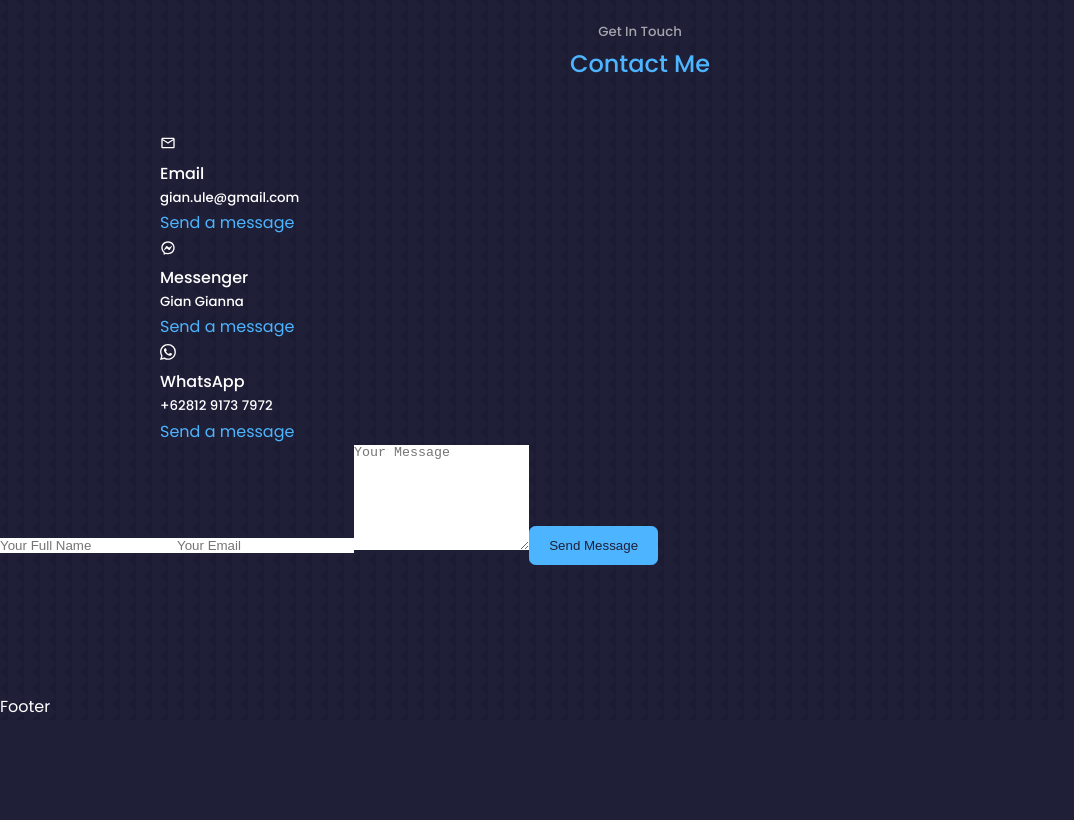
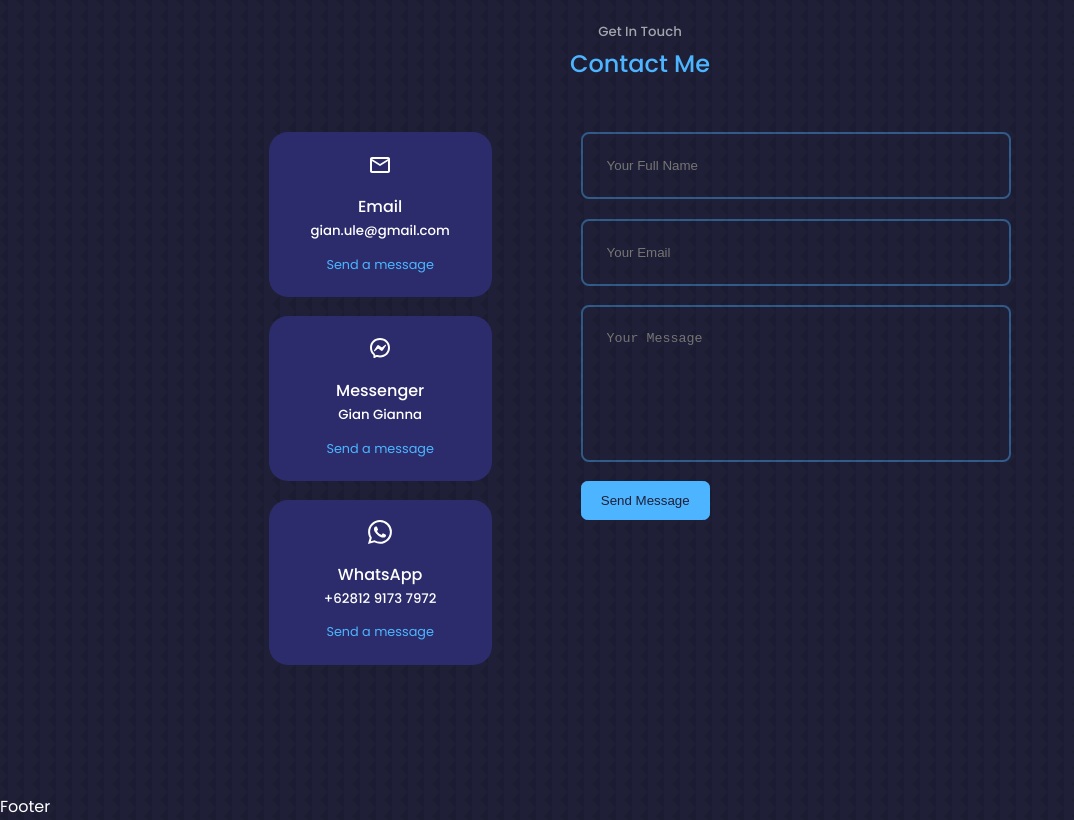
Before and after one commit to giangianna/react-portfolio-website-1, a React (Create React App) app: page / in a window 1280 px wide. Shown: the part 4520-5340 px from the top of the page, without its empty margins (0-1074 px from the left). Before the commit the page ends 5240 px from the top, so only its background shows below. Built offline with nearby package versions, Linux system fonts and the light colour scheme.

Commit message:
Contact Component CSS

```diff
--- a/src/components/contact/Contact.jsx
+++ b/src/components/contact/Contact.jsx
@@ -13,37 +13,49 @@
       <div className="container contact__container">
         <div className="contact__options">
           <article className="contact__option">
-            <MdOutlineEmail />
+            <MdOutlineEmail className="contact__option-icon" />
             <h4>Email</h4>
             <h5>gian.ule@gmail.com</h5>
-            <a href="mailto:gian.ule@gmail.com" target="_blank">
+            <a
+              href="mailto:gian.ule@gmail.com"
+              target="_blank"
+              rel="noreferrer"
+            >
               Send a message
             </a>
           </article>
           <article className="contact__option">
-            <RiMessengerLine />
+            <RiMessengerLine className="contact__option-icon" />
             <h4>Messenger</h4>
             <h5>Gian Gianna</h5>
-            <a href="https://m.me/junot.schmitt" target="_blank">
+            <a
+              href="https://m.me/junot.schmitt"
+              target="_blank"
+              rel="noreferrer"
+            >
               Send a message
             </a>
           </article>
           <article className="contact__option">
-            <BsWhatsapp />
+            <BsWhatsapp className="contact__option-icon" />
             <h4>WhatsApp</h4>
             <h5>+62812 9173 7972</h5>
             <a
               href="https://api.whatsapp.com/send?phone=6281291737972"
               target="_blank"
+              rel="noreferrer"
             >
               Send a message
             </a>
           </article>
         </div>
-      </div>
-      {/* END OF CONTACT OPTION */}
         <form action="">
-        <input type="text" name="name" placeholder="Your Full Name" required />
+          <input
+            type="text"
+            name="name"
+            placeholder="Your Full Name"
+            required
+          />
           <input type="email" name="email" placeholder="Your Email" required />
           <textarea
             name="message"
@@ -55,6 +67,8 @@
             Send Message
           </button>
         </form>
+      </div>
+      {/* END OF CONTACT OPTION */}
     </section>
   );
 };
--- a/src/components/contact/contact.css
+++ b/src/components/contact/contact.css
@@ -0,0 +1,54 @@
+.container.contact__container {
+    width: 58%;
+    display: grid;
+    grid-template-columns: 30% 58%;
+    gap: 12%;
+}
+
+.contact__options {
+    display: flex;
+    flex-direction: column;
+    gap: 1.2rem;
+}
+
+.contact__option {
+    background: var(--color-bg-variant);
+    padding: 1.2rem;
+    border-radius: 1.2rem;
+    text-align: center;
+    border: 1px solid transparent;
+    transition: var(--transition);
+}
+
+.contact__option:hover {
+    background: transparent;
+    border-color: var(--color-primary-variant);
+}
+
+.contact__option-icon {
+    font-size: 1.5rem;
+    margin-bottom: 0.5rem;
+}
+
+.contact__option a {
+    margin-top: 0.7rem;
+    display: inline-block;
+    font-size: 0.8rem;
+}
+
+/* FORM  */
+form {
+    display: flex;
+    flex-direction: column;
+    gap: 1.2rem;
+}
+
+input, textarea {
+    width: 100%;
+    padding: 1.5rem;
+    border-radius: 0.5rem;
+    background: transparent;
+    border: 2px solid var(--color-primary-variant);
+    resize: none;
+    color: var(--color-white);
+}
```
Lines whose indentation alone changed are shown as unchanged.
